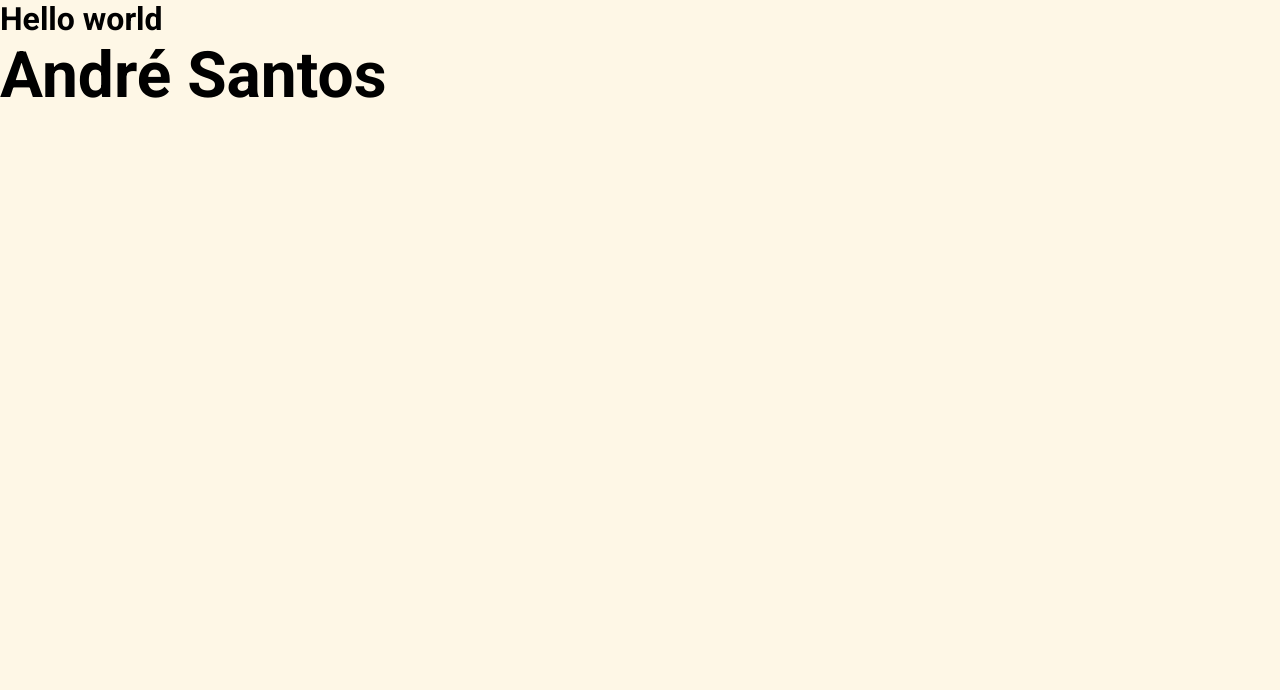
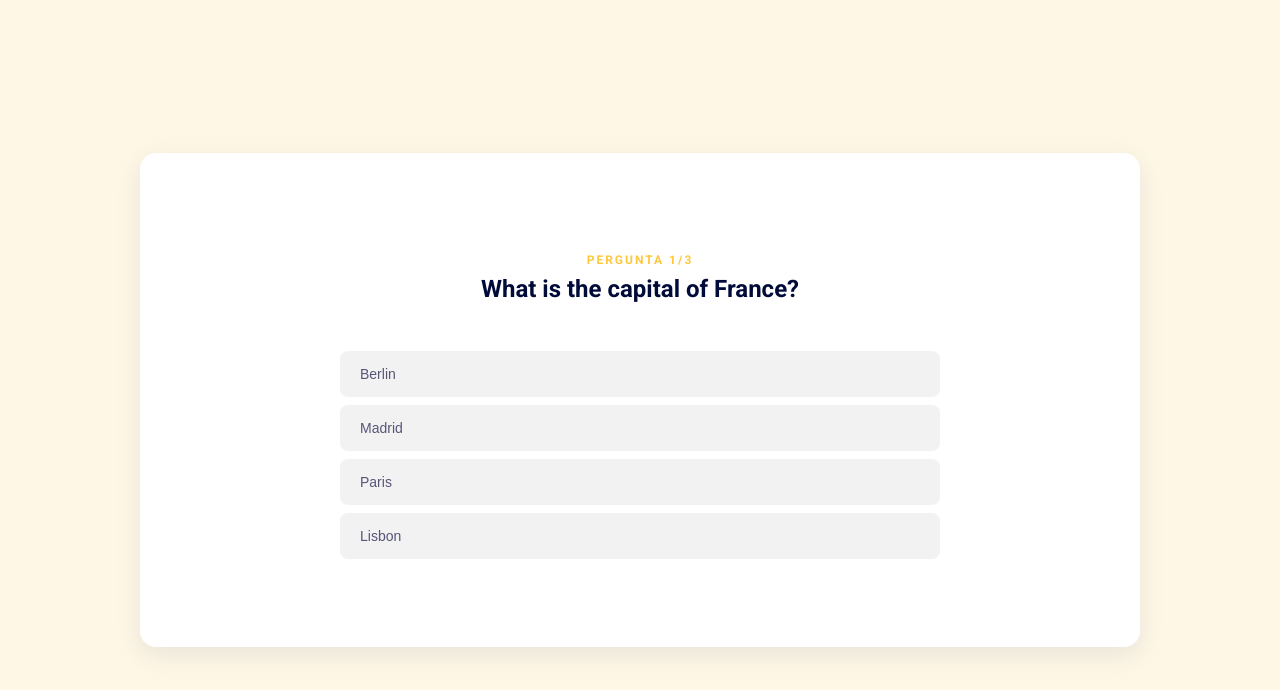
Before and after one commit to dexfs/dsm-prj-01-quiz, a React (Vite) app: page / in a window 1280 px wide. Shown: the top 690 px of the page. Built offline with nearby package versions, Linux system fonts and the light colour scheme.

Commit message:
chore: call component

```diff
--- a/src/App.jsx
+++ b/src/App.jsx
@@ -1,12 +1,11 @@
+import { Quiz } from "./Components/Quiz/index.jsx";
 import './styles/global.css'
-function MeuNome() {
-    return <h1>André Santos</h1>
-}
+
 function App() {
 
   return (
       <>
-          <h1>Hello world <MeuNome /></h1>
+        <Quiz />
       </>
 
   )
```
